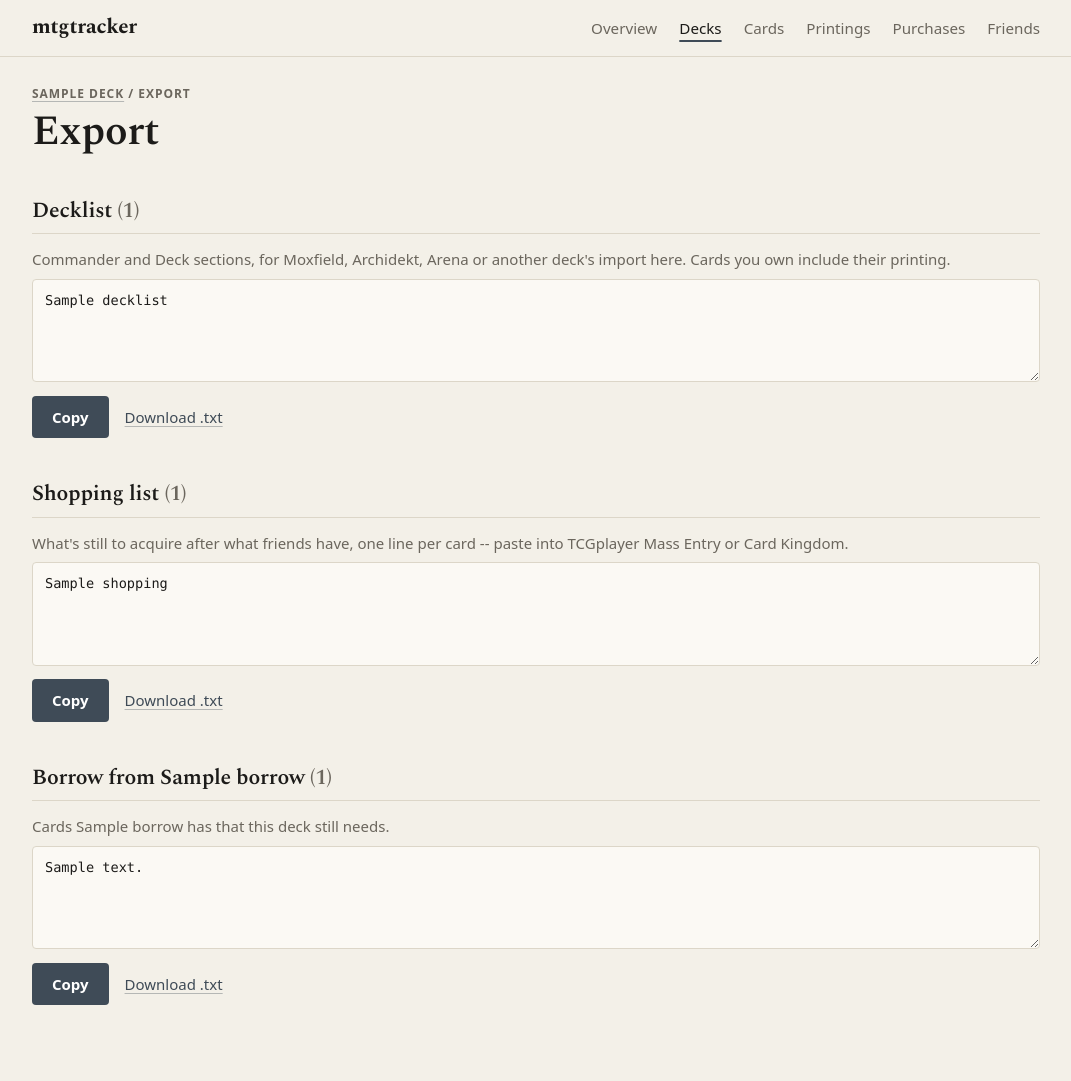
After one commit to mvb0005/mtg-tracker, a Python web app: template mtgtracker/web/templates/deck_export.html in a window 1280 px wide. The commit adds this page. Shown: the whole page, without its empty margins (104-1175 px from the left). Run offline with Jinja, Linux system fonts and the light colour scheme; the template is opened without the code that fills it: most values are stand-ins (such as "Sample title", 1, 10 or a date in 2020).

Commit message:
Export a deck as text: decklist, shopping list, and borrow lists
An Export link on every deck page opens copyable text with Copy and .txt
download buttons: the decklist (Commander/Deck sections with printings for
owned copies, readable by Moxfield, Archidekt and our own list import), a
shopping list in mass-entry format, and per-friend borrow lists. Also fixes
Reassemble's "Nobody has these" dropping copies beyond what friends have.

Co-Authored-By: Claude Opus 5.5 <noreply@anthropic.com>

```diff
--- a/mtgtracker/web/static/style.css
+++ b/mtgtracker/web/static/style.css
@@ -1037,3 +1037,17 @@ body[data-identity] .deck-section-head { border-bottom: 0; padding-bottom: 6px;
 .tile-flip:focus-visible, .card-panel-flip:focus-visible { outline: 2px solid var(--accent); outline-offset: 2px; }
 .tile-flip[aria-pressed="true"] span, .card-panel-flip[aria-pressed="true"] span { display: inline-block; transform: scaleX(-1); }
 @media (pointer: coarse) { .tile-flip { width: 36px; height: 36px; } }
+/* Deck export: copyable text blocks. */
+.export-block { margin: 0 0 28px; }
+.export-block p { margin: 0 0 8px; }
+.export-text {
+  width: 100%;
+  font: 0.85rem/1.5 ui-monospace, SFMono-Regular, Menlo, Consolas, monospace;
+  padding: 10px 12px;
+  border: 1px solid var(--border);
+  border-radius: var(--radius);
+  background: var(--surface);
+  color: var(--text);
+  resize: vertical;
+}
+.export-actions { display: flex; flex-wrap: wrap; align-items: center; gap: 8px 16px; margin-top: 8px; }
--- a/mtgtracker/web/templates/deck_detail.html
+++ b/mtgtracker/web/templates/deck_detail.html
@@ -14,6 +14,7 @@
     {% if deck.version %}<a href="/decks/{{ deck.id }}/versions/{{ deck.version }}">Version {{ deck.version }}</a>{% else %}Not versioned yet{% endif %}
     · since {{ deck.created_at[:10] }}
     {%- if can_edit %} · <a class="action-link" href="/decks/{{ deck.id }}/modify">Modify deck</a>{% endif %}
+    · <a class="action-link" href="/decks/{{ deck.id }}/export">Export</a>
   </p>
 </header>
 
--- /dev/null
+++ b/mtgtracker/web/templates/deck_export.html
@@ -0,0 +1,58 @@
+{% extends "base.html" %}
+{% set active = "decks" %}
+{% block title %}Export {{ deck.name }}{% endblock %}
+{% block body_attrs %}{{ theme_attrs(identity) }}{% endblock %}
+{% macro export_block(id, title, count, text, note, href) %}
+<section class="export-block" aria-labelledby="{{ id }}-title">
+  <h2 id="{{ id }}-title">{{ title }} <span class="subtle">({{ count }})</span></h2>
+  <p class="subtle">{{ note }}</p>
+  <textarea id="{{ id }}" class="export-text" readonly spellcheck="false" rows="{{ [[text.count("\n") + 1, 4] | max, 16] | min }}">{{ text }}</textarea>
+  <div class="export-actions">
+    <button type="button" class="primary" data-copy="{{ id }}">Copy</button>
+    <a href="{{ href }}" download>Download .txt</a>
+    <span class="export-status subtle" role="status" aria-live="polite"></span>
+  </div>
+</section>
+{% endmacro %}
+{% block content %}
+<header class="deck-hero">
+  <p class="eyebrow"><a href="/decks/{{ deck.id }}">{{ deck.name }}</a> <span aria-hidden="true">/</span> Export</p>
+  <h1>Export</h1>
+</header>
+
+{{ export_block("decklist", "Decklist", exports.decklist_count, exports.decklist,
+                "Commander and Deck sections, for Moxfield, Archidekt, Arena or another deck's import here. Cards you own include their printing.",
+                "/decks/" ~ deck.id ~ "/export/decklist.txt") }}
+
+{% if exports.shopping_count %}
+{{ export_block("shopping", "Shopping list", exports.shopping_count, exports.shopping,
+                "What's still to acquire after what friends have, one line per card -- paste into TCGplayer Mass Entry or Card Kingdom.",
+                "/decks/" ~ deck.id ~ "/export/shopping.txt") }}
+{% endif %}
+
+{% for b in exports.borrow %}
+{{ export_block("borrow-" ~ b.id, "Borrow from " ~ b.name, b.count, b.text,
+                "Cards " ~ b.name ~ " has that this deck still needs.",
+                "/decks/" ~ deck.id ~ "/export/borrow-" ~ b.id ~ ".txt") }}
+{% endfor %}
+
+<script>
+  // Copy buttons: the clipboard API where available (HTTPS or localhost),
+  // otherwise select the text so it can be copied by hand.
+  document.addEventListener("click", async (event) => {
+    const button = event.target.closest("[data-copy]");
+    if (!button) return;
+    const area = document.getElementById(button.dataset.copy);
+    const status = button.parentElement.querySelector(".export-status");
+    try {
+      await navigator.clipboard.writeText(area.value);
+      status.textContent = "Copied.";
+    } catch {
+      area.focus();
+      area.select();
+      status.textContent = "Selected -- copy with Ctrl+C / Cmd+C.";
+    }
+    setTimeout(() => { status.textContent = ""; }, 2500);
+  });
+</script>
+{% endblock %}
```
Also changed, not shown: CLAUDE.md (+5 -0 lines), mtgtracker/web/app.py (+33 -0 lines), mtgtracker/web/queries.py (+51 -2 lines), tests/test_export.py (added, +64 -0 lines).
